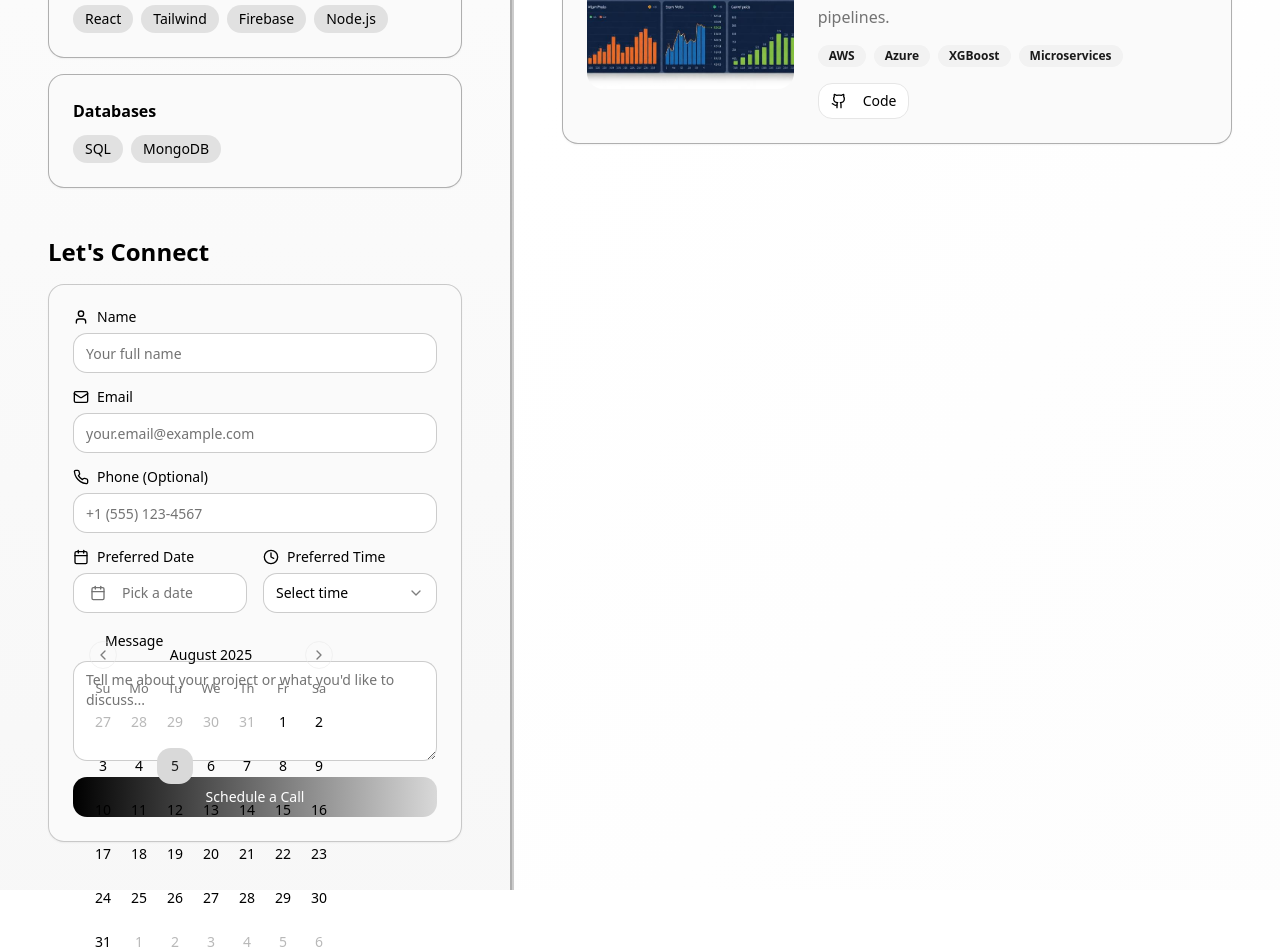
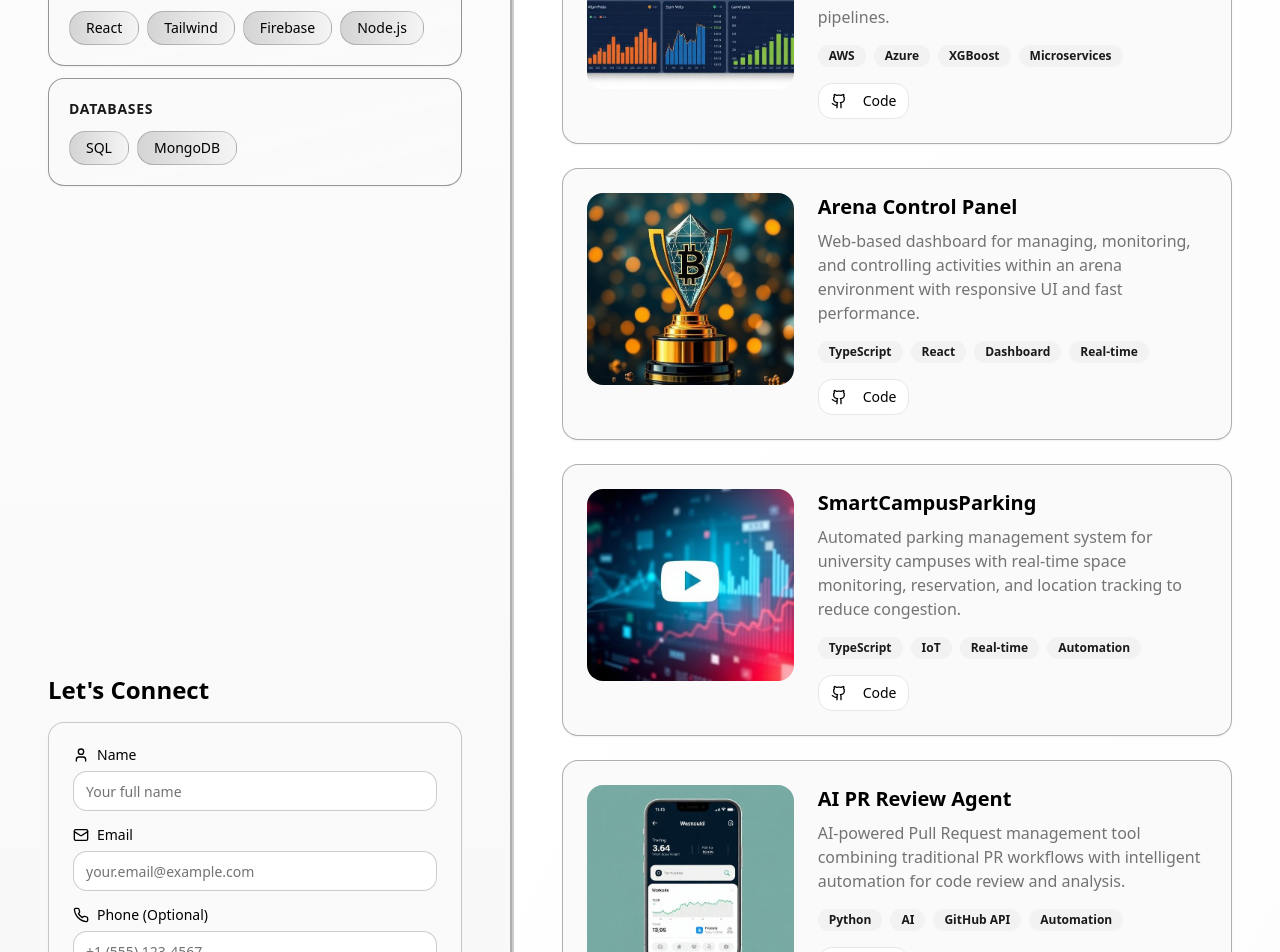
Before and after one commit to Anand7-hub/vibe-folio-shine, a React (Vite) app: page / in a window 1280 px wide. Shown: the part 980-1932 px from the top of the page. Built offline with nearby package versions, Linux system fonts and the light colour scheme.

Commit message:
Refine skills section and theme

```diff
--- a/src/components/ContactForm.tsx
+++ b/src/components/ContactForm.tsx
@@ -104,7 +104,7 @@ export function ContactForm() {
                     {selectedDate ? format(selectedDate, "PPP") : <span>Pick a date</span>}
                   </Button>
                 </PopoverTrigger>
-                <PopoverContent className="w-auto p-0 z-50" align="start">
+                <PopoverContent className="w-auto p-0 z-[9999]" align="start">
                   <Calendar
                     mode="single"
                     selected={selectedDate}
--- a/src/components/Portfolio.tsx
+++ b/src/components/Portfolio.tsx
@@ -49,21 +49,49 @@ export function Portfolio() {
       title: "Optimized Predictive Modeling for YouTube Trends Using Machine Learning",
       description: "Presented a research paper on a machine learning-based YouTube trend prediction system at ICIOT 2025, SRM Institute.",
       technologies: ["Python", "Machine Learning", "Research", "Data Analytics"],
-      githubUrl: "https://github.com/Anand7-hub",
+      githubUrl: "https://github.com/Anand7-hub/YouTube-Trends-ML",
       image: youtubeTrendsImg
     },
     {
       title: "TripMate AI",
       description: "React Native mobile app for AI-powered trip planning with personalized itineraries, real-time tracking, and RAG-based chatbot using LangChain and Gemini API.",
       technologies: ["React Native", "LangChain", "Gemini API", "RAG"],
-      githubUrl: "https://github.com/Anand7-hub",
+      githubUrl: "https://github.com/Anand7-hub/TripMate-AI",
       image: powerArmorImg
     },
     {
       title: "MedTechPro",
       description: "Predictive maintenance platform for healthcare equipment (MRI, CT) using AWS S3, Kinesis, Azure XGBoost with scalable microservices and ML pipelines.",
       technologies: ["AWS", "Azure", "XGBoost", "Microservices"],
-      githubUrl: "https://github.com/Anand7-hub",
+      githubUrl: "https://github.com/Anand7-hub/MedTechPro",
+      image: dematDirectImg
+    },
+    {
+      title: "Arena Control Panel",
+      description: "Web-based dashboard for managing, monitoring, and controlling activities within an arena environment with responsive UI and fast performance.",
+      technologies: ["TypeScript", "React", "Dashboard", "Real-time"],
+      githubUrl: "https://github.com/Anand7-hub/arena-control-panel",
+      image: blockchainImg
+    },
+    {
+      title: "SmartCampusParking",
+      description: "Automated parking management system for university campuses with real-time space monitoring, reservation, and location tracking to reduce congestion.",
+      technologies: ["TypeScript", "IoT", "Real-time", "Automation"],
+      githubUrl: "https://github.com/Anand7-hub/SmartCampusParking",
+      image: youtubeTrendsImg
+    },
+    {
+      title: "AI PR Review Agent",
+      description: "AI-powered Pull Request management tool combining traditional PR workflows with intelligent automation for code review and analysis.",
+      technologies: ["Python", "AI", "GitHub API", "Automation"],
+      githubUrl: "https://github.com/Anand7-hub/PR-Pull-Request-Review-Agent---Codemate-Hackathon",
+      image: powerArmorImg
+    },
+    {
+      title: "Disease Detection Using ML",
+      description: "Machine learning system for detecting plant diseases from leaf images with high accuracy image classification and diagnosis.",
+      technologies: ["Python", "TensorFlow", "Computer Vision", "ML"],
+      githubUrl: "https://github.com/Anand7-hub/Disease-Detection-Based-on-Leaf-image-Using-machine-learning",
       image: dematDirectImg
     }
   ];
@@ -233,9 +261,9 @@ export function Portfolio() {
             {/* Skills */}
             <div className="space-y-6 mt-16">
               <h2 className="text-2xl font-bold text-foreground opacity-0 animate-fade-in" style={{ animationDelay: "200ms" }}>
-                Skills & Expertise
+                Skills
               </h2>
-              <div className="space-y-4">
+              <div className="space-y-3">
                 {skills.map((skillGroup, index) => (
                   <SkillCard
                     key={skillGroup.title}
--- a/src/components/SkillCard.tsx
+++ b/src/components/SkillCard.tsx
@@ -9,16 +9,16 @@ interface SkillCardProps {
 export function SkillCard({ title, skills, delay = 0 }: SkillCardProps) {
   return (
     <Card
-      className="skill-card opacity-0 animate-fade-in"
+      className="skill-card opacity-0 animate-fade-in group"
       style={{ animationDelay: `${delay}ms` }}
     >
-      <h3 className="font-semibold mb-3 text-foreground">{title}</h3>
+      <h3 className="font-bold mb-3 text-foreground/90 text-sm uppercase tracking-wider">{title}</h3>
       <div className="flex flex-wrap gap-2">
         {skills.map((skill, index) => (
           <span
             key={skill}
-            className="px-3 py-1 bg-primary/10 text-primary text-sm rounded-full transition-all duration-300 hover:bg-primary hover:text-primary-foreground"
-            style={{ animationDelay: `${delay + index * 100}ms` }}
+            className="px-4 py-1.5 bg-gradient-to-r from-primary/15 to-accent/15 text-primary text-sm font-medium rounded-lg transition-all duration-300 hover:scale-105 hover:from-primary hover:to-accent hover:text-primary-foreground hover:shadow-lg border border-primary/20 hover:border-primary/50"
+            style={{ animationDelay: `${delay + index * 50}ms` }}
           >
             {skill}
           </span>
--- a/src/index.css
+++ b/src/index.css
@@ -64,39 +64,39 @@ All colors MUST be HSL.
 
   .dark {
     /* Dark theme - Premium Rolls Royce Dark Blue */
-    --background: 220 45% 8%;
-    --foreground: 210 40% 95%;
+    --background: 220 50% 6%;
+    --foreground: 210 40% 98%;
 
-    --card: 220 40% 12%;
-    --card-foreground: 210 40% 95%;
+    --card: 220 45% 10%;
+    --card-foreground: 210 40% 98%;
 
-    --popover: 220 40% 12%;
-    --popover-foreground: 210 40% 95%;
+    --popover: 220 45% 10%;
+    --popover-foreground: 210 40% 98%;
 
-    --primary: 215 100% 50%;
+    --primary: 210 100% 45%;
     --primary-foreground: 0 0% 100%;
 
-    --secondary: 220 35% 16%;
-    --secondary-foreground: 210 40% 95%;
+    --secondary: 220 40% 14%;
+    --secondary-foreground: 210 40% 98%;
 
-    --muted: 220 35% 16%;
-    --muted-foreground: 210 20% 65%;
+    --muted: 220 40% 14%;
+    --muted-foreground: 210 25% 70%;
 
-    --accent: 215 100% 60%;
-    --accent-foreground: 220 45% 8%;
+    --accent: 200 100% 50%;
+    --accent-foreground: 0 0% 100%;
 
     --destructive: 0 62.8% 30.6%;
     --destructive-foreground: 0 0% 98%;
 
-    --border: 215 40% 20%;
-    --input: 215 40% 20%;
-    --ring: 215 100% 50%;
+    --border: 210 50% 25%;
+    --input: 210 50% 25%;
+    --ring: 210 100% 45%;
 
     /* Dark theme gradients and shadows */
-    --gradient-primary: linear-gradient(135deg, hsl(215 100% 50%) 0%, hsl(215 100% 65%) 100%);
-    --gradient-subtle: linear-gradient(180deg, hsl(220 45% 8%) 0%, hsl(220 40% 12%) 100%);
-    --shadow-elegant: 0 10px 30px -10px hsl(215 100% 50% / 0.4);
-    --shadow-glow: 0 0 40px hsl(215 100% 60% / 0.3);
+    --gradient-primary: linear-gradient(135deg, hsl(210 100% 40%) 0%, hsl(200 100% 55%) 100%);
+    --gradient-subtle: linear-gradient(180deg, hsl(220 50% 6%) 0%, hsl(220 45% 10%) 100%);
+    --shadow-elegant: 0 15px 40px -15px hsl(210 100% 45% / 0.5);
+    --shadow-glow: 0 0 50px hsl(200 100% 50% / 0.4);
     --sidebar-background: 240 5.9% 10%;
     --sidebar-foreground: 240 4.8% 95.9%;
     --sidebar-primary: 224.3 76.3% 48%;
@@ -147,8 +147,31 @@ All colors MUST be HSL.
   }
 
   .skill-card {
-    @apply p-6 bg-card/80 backdrop-blur-sm border-2 border-primary/30 rounded-xl transition-all duration-300 hover:shadow-lg hover:-translate-y-1 hover:border-primary/50;
-    box-shadow: var(--shadow-elegant);
+    @apply p-5 bg-gradient-to-br from-card via-card to-card/50 backdrop-blur-md border border-primary/40 rounded-2xl transition-all duration-500;
+    box-shadow: var(--shadow-elegant), 0 0 0 1px hsl(var(--primary) / 0.1) inset;
+    position: relative;
+    overflow: hidden;
+  }
+
+  .skill-card::before {
+    content: '';
+    position: absolute;
+    top: 0;
+    left: -100%;
+    width: 100%;
+    height: 100%;
+    background: linear-gradient(90deg, transparent, hsl(var(--primary) / 0.1), transparent);
+    transition: left 0.5s;
+  }
+
+  .skill-card:hover {
+    transform: translateY(-4px);
+    border-color: hsl(var(--primary) / 0.7);
+    box-shadow: var(--shadow-glow), 0 0 0 1px hsl(var(--primary) / 0.2) inset;
+  }
+
+  .skill-card:hover::before {
+    left: 100%;
   }
 
   .social-icon {
```
